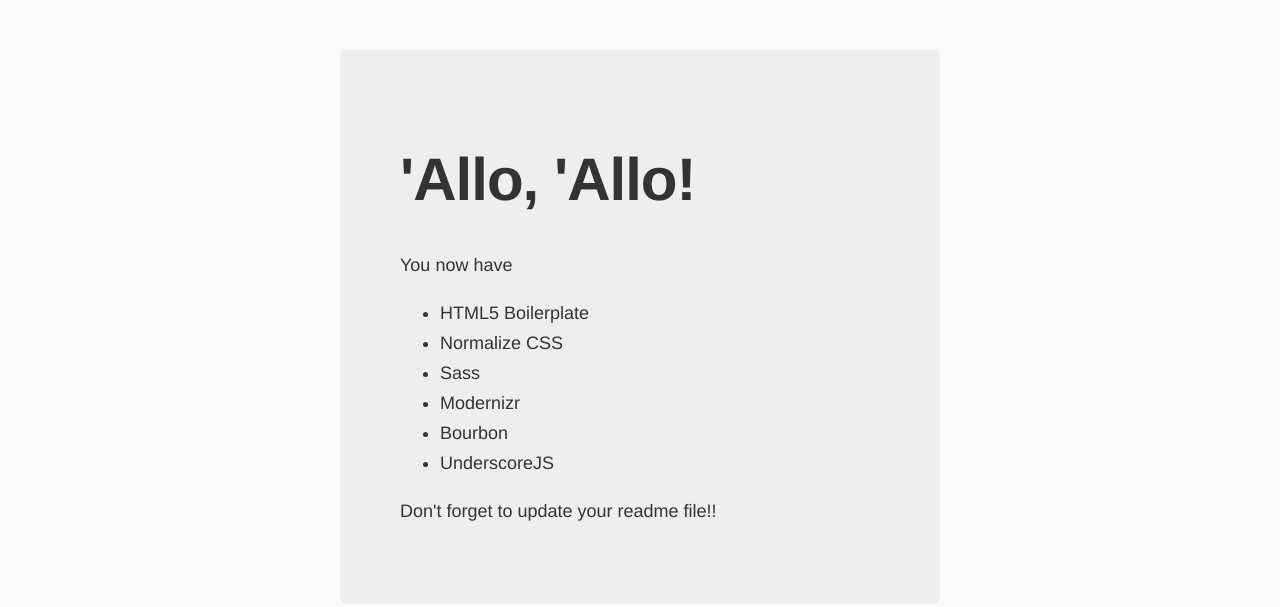
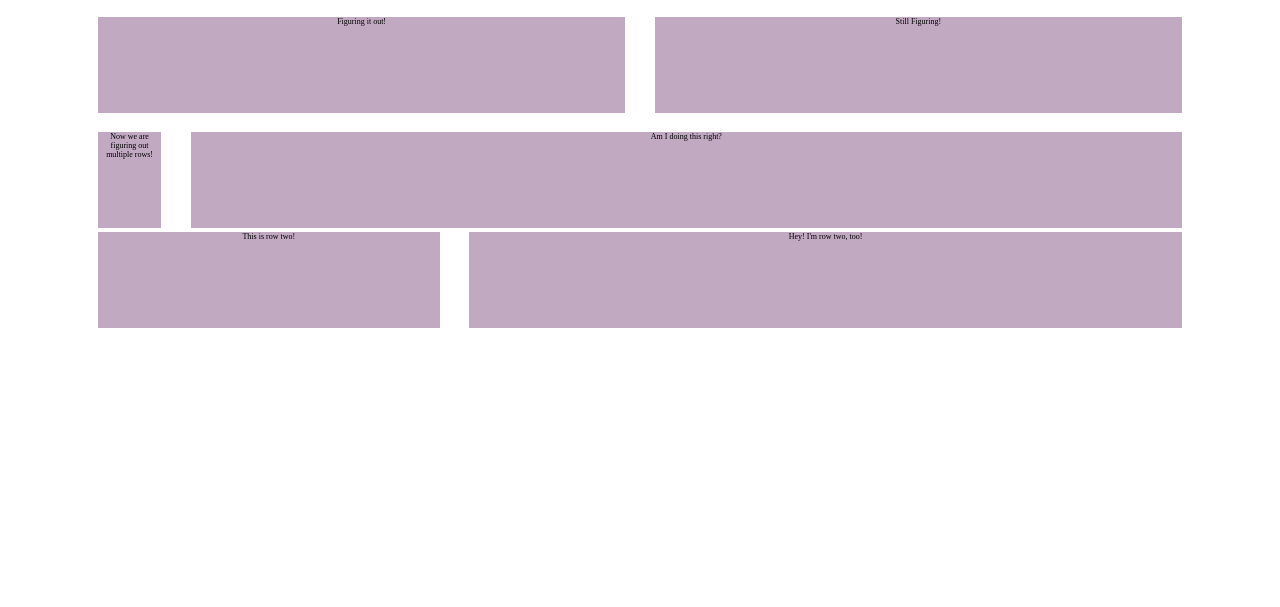
Before and after one commit to katlyngabor/NeatPractice, a website: page app/index.html in a window 1280 px wide. Drawn offline with nearby package versions, Linux system fonts and the light colour scheme; files that its build step writes are made by us from their sources; files whose address does not match are found by name.

Commit message:
added rows

```diff
--- a/app/index.html
+++ b/app/index.html
@@ -22,28 +22,19 @@
     <!-- endbuild -->
   </head>
   <body>
+    <header>
+        <span class="figuring-it-out">Figuring it out!</span>
+        <span class="still-figuring">Still Figuring!</span>
+    </header>
 
-    <div class="hero-unit">
-      <h1>'Allo, 'Allo!</h1>
-      <p>You now have</p>
-      <ul>
-        <li>HTML5 Boilerplate</li>
-        <li>Normalize CSS</li>
-
-        <li>Sass</li>
+    <section>
+        <div class="Row-oneA">Now we are figuring out multiple rows!</div>
+        <div class="Row-oneB">Am I doing this right?</div>
+        <div class="Row-twoA">This is row two!</div>
+        <div class="Row-twoB">Hey! I'm row two, too!</div>
+    </section>
 
 
-        <li>Modernizr</li>
-
-
-        <li>Bourbon</li>
-
-
-        <li>UnderscoreJS</li>
-
-      </ul>
-      <p>Don't forget to update your readme file!!</p>
-    </div>
 
     <!-- build:js scripts/vendor.js -->
     <!-- bower:js -->
--- a/app/styles/main.scss
+++ b/app/styles/main.scss
@@ -1,26 +1,66 @@
-
 @import 'bourbon/bourbon';
-@import 'neat/neat';
+@import '../../neat/neat';
 
 
-body {
-  background: #fafafa;
-  font-family: "Helvetica Neue", Helvetica, Arial, sans-serif;
-  color: #333;
+$height:100px;
+
+@mixin fun{
+  height:100px;
+  font-size:8px;
+  text-align:center;
+  background-color:#c2a9c2;
+  border:2px solid white;
 }
 
-.hero-unit {
-  margin: 50px auto 0 auto;
-  width: 600px;
-  font-size: 18px;
-  font-weight: 200;
-  line-height: 30px;
-  background-color: #eee;
-  border-radius: 6px;
-  padding: 60px;
-  h1 {
-    font-size: 60px;
-    line-height: 1;
-    letter-spacing: -1px;
+@mixin spacing{
+  padding:15px 0;
+}
+
+header{
+  @include spacing;
+  @include outer-container;
+  .figuring-it-out {@include span-columns(6)};
+  .still-figuring{@include span-columns(6)};
+}
+
+
+
+
+.figuring-it-out{
+  @include fun;
+
+}
+
+.still-figuring{
+  @include fun;
+}
+
+section{
+  @include outer-container;
+  .Row-oneA{@include span-columns(1)};
+  .Row-oneB{@include span-columns(11);
+            @include omega()};
+  .Row-twoA{@include span-columns(4)};
+  .Row-twoB{@include span-columns(8);
+            @include omega()};
   }
+
+
+
+.Row-oneA{
+  @include fun;
 }
+
+.Row-oneB{
+  @include fun;
+
+}
+
+.Row-twoA{
+  @include fun;
+
+}
+
+.Row-twoB{
+  @include fun;
+}
```
Also changed, not shown: dist/index.html, dist/styles/main.css.
